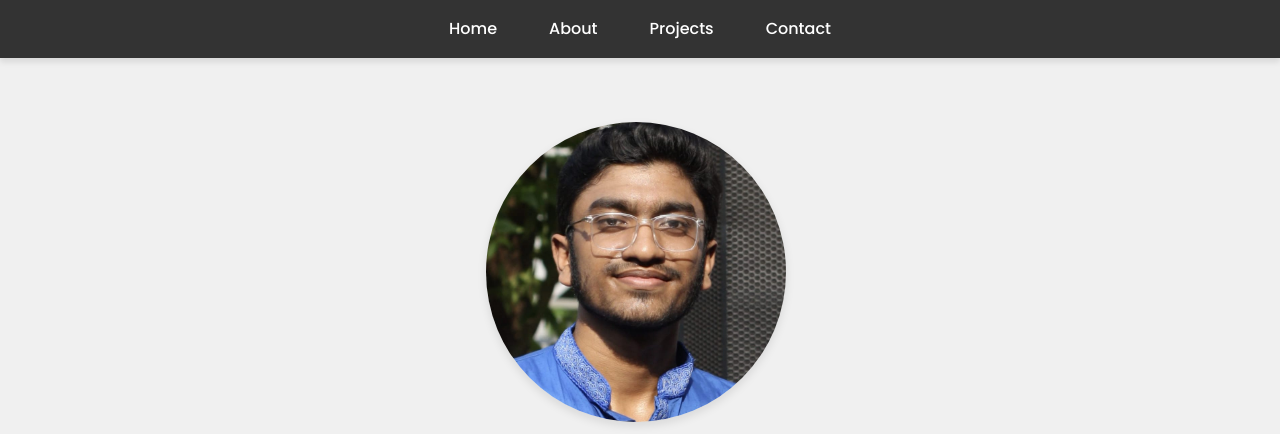
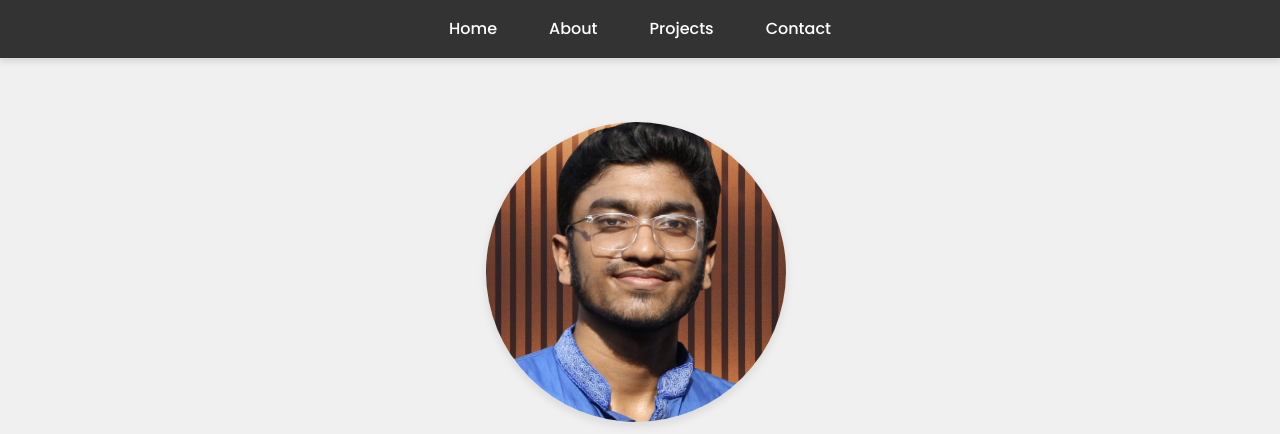
Before and after one commit to dipandutta19/My-Portfolio, a plain HTML site: page index.html in a window 1280 px wide. Shown: the top 434 px of the page. Drawn offline with Linux system fonts and the light colour scheme.

Commit message:
Update index.html

```diff
--- a/index.html
+++ b/index.html
@@ -28,7 +28,7 @@
 <section id="home" class="hero">
     <div class="home-content">
         <div class="home-image">
-            <img src="Photograph_Dipan.jpg" alt="Your Name">
+            <img src="Photograph_Dipan.png" alt="Your Name">
         </div>
         <div class="home-details">
             <h1>Hello, I'm Dipan Dutta</h1>
```
